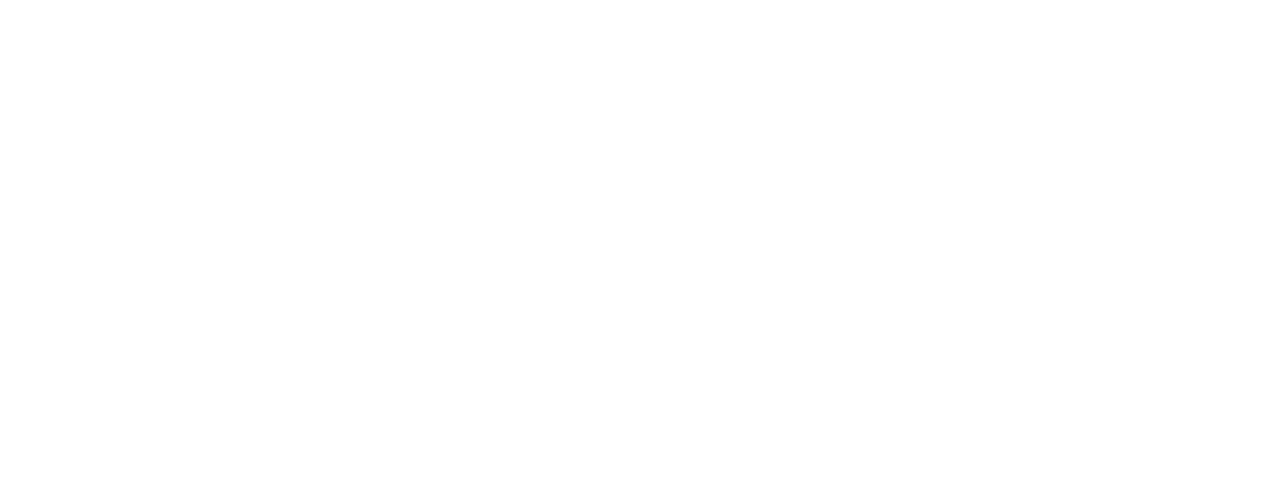
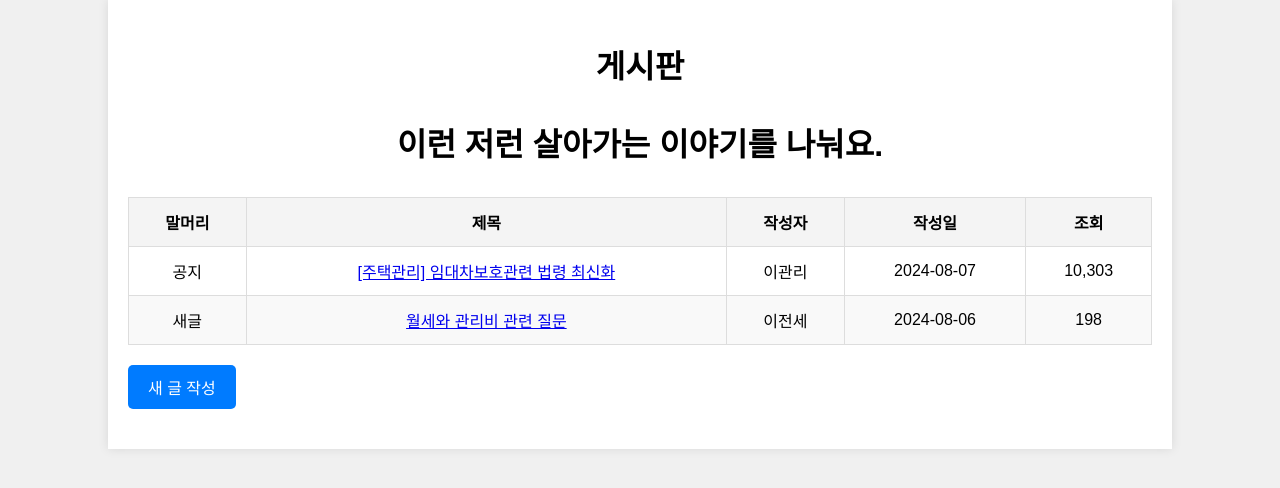
Before and after one commit to project-200OK/project-200-OK, a plain HTML site: page community/board.html in a window 1280 px wide. Drawn offline with Linux system fonts and the light colour scheme.

Commit message:
커뮤니티게시판 기본틀V1.1

```diff
--- a/community/board.html
+++ b/community/board.html
@@ -3,9 +3,93 @@
 <head>
   <meta charset="UTF-8">
   <meta name="viewport" content="width=device-width, initial-scale=1.0">
-  <title>Document</title>
+  <title>게시판</title>
+  <style>
+      body {
+          font-family: Arial, sans-serif;
+          background-color: #f0f0f0;
+          margin: 0;
+          padding: 0;
+      }
+      .container {
+          width: 80%;
+          margin: 0 auto;
+          background-color: #fff;
+          padding: 20px;
+          box-shadow: 0 0 10px rgba(0,0,0,0.1);
+      }
+      h1 {
+          text-align: center;
+          margin-bottom: 20px;
+      }
+      table {
+          width: 100%;
+          border-collapse: collapse;
+      }
+      table, th, td {
+          border: 1px solid #ddd;
+      }
+      th, td {
+          padding: 12px;
+          text-align: center;
+      }
+      th {
+          background-color: #f4f4f4;
+      }
+      tr:nth-child(even) {
+          background-color: #f9f9f9;
+      }
+      .btn {
+          display: inline-block;
+          padding: 10px 20px;
+          margin: 20px 0;
+          background-color: #007bff;
+          color: #fff;
+          text-align: center;
+          text-decoration: none;
+          border-radius: 5px;
+      }
+      .btn:hover {
+          background-color: #0056b3;
+      }
+  </style>
 </head>
 <body>
 
+<div class="container">
+  <h1>게시판<p>이런 저런 살아가는 이야기를 나눠요.</p></h1>
+  <table>
+      <thead>
+          <tr>
+              <th>말머리</th>
+              <th>제목</th>
+              <th>작성자</th>
+              <th>작성일</th>
+              <th>조회</th>
+          </tr>
+      </thead>
+      <tbody>
+          <!-- 게시글 리스트 예시 -->
+          <tr>
+              <td>공지</td>
+              <td><a href="#">[주택관리] 임대차보호관련 법령 최신화</a></td>
+              <td>이관리</td>
+              <td>2024-08-07</td>
+              <td>10,303</td>
+          </tr>
+          <tr>
+              <td>새글</td>
+              <td><a href="#">월세와 관리비 관련 질문</a></td>
+              <td>이전세</td>
+              <td>2024-08-06</td>
+              <td>198</td>
+          </tr>
+          <!-- 여기에 더 많은 게시글을 추가 -->
+      </tbody>
+  </table>
+
+  <a href="#" class="btn">새 글 작성</a>
+</div>
+
 </body>
 </html>
```
